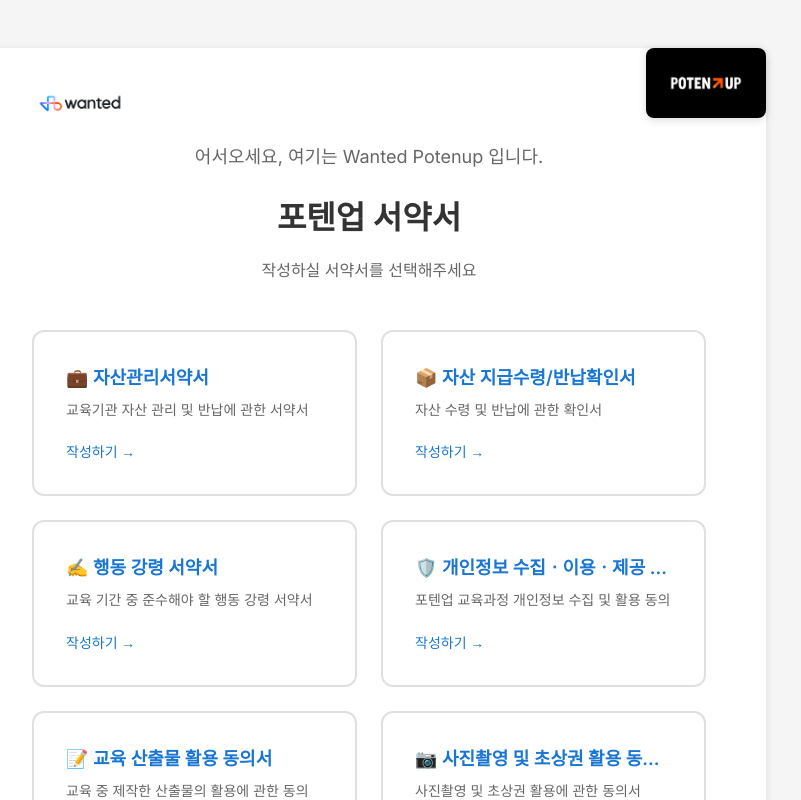
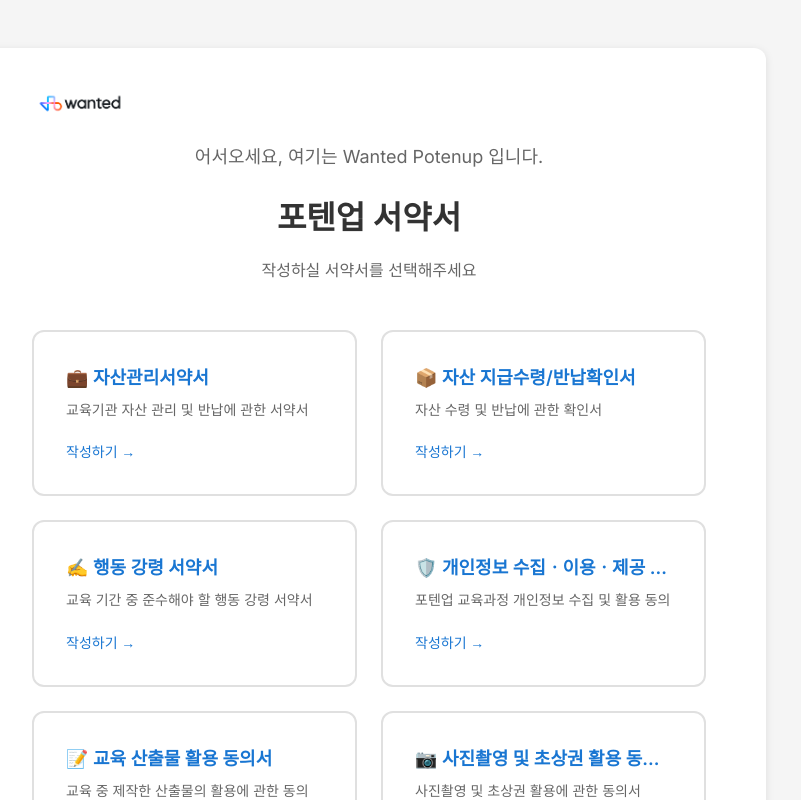
Before and after one commit to choi-jakyung/POTENUP, a Next.js app: page / in a window 1280 px wide. Shown: the top 800 px of the page, without its empty margins (271-1072 px from the left). Built offline with nearby package versions, Linux system fonts and the light colour scheme.

Commit message:
Remove POTENUP B.png logo from main page

```diff
--- a/app/page.tsx
+++ b/app/page.tsx
@@ -57,28 +57,6 @@ export default function Home() {
           borderRadius: 12,
         }}
       >
-        {/* 오른쪽 상단 POTENUP 로고 */}
-        <div style={{
-          position: 'absolute',
-          top: 0,
-          right: 0,
-          zIndex: 10,
-          background: '#000',
-          padding: '8px 12px',
-          borderRadius: 8,
-          boxShadow: '0 2px 8px rgba(0,0,0,0.15)'
-        }}>
-          <Link href="/">
-            <Image
-              src="/POTENUP B.png"
-              alt="POTENUP logo"
-              width={96}
-              height={96}
-              style={{ objectFit: 'contain', display: 'block' }}
-              unoptimized
-            />
-          </Link>
-        </div>
 
         {/* 헤더: 로고 */}
         <div style={{ marginBottom: 32, textAlign: 'center' }}>
```
